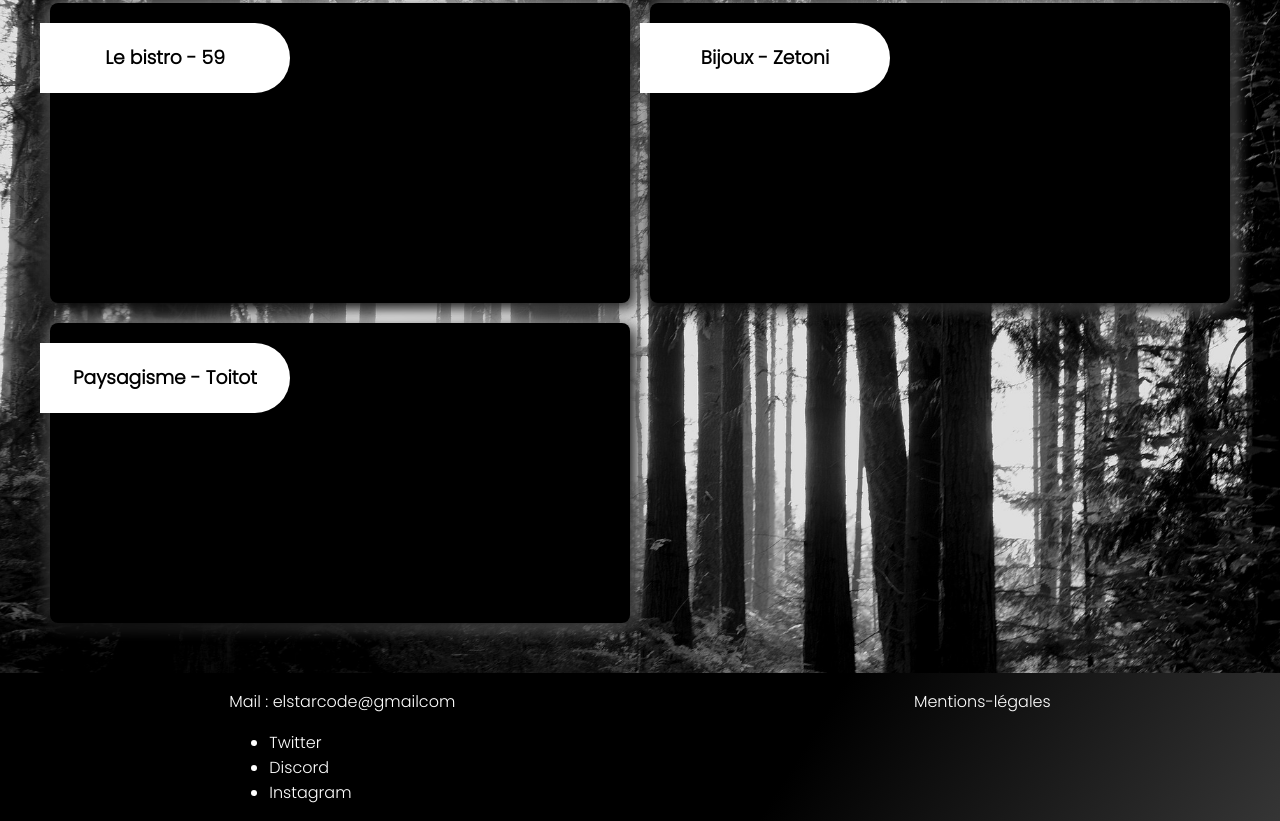
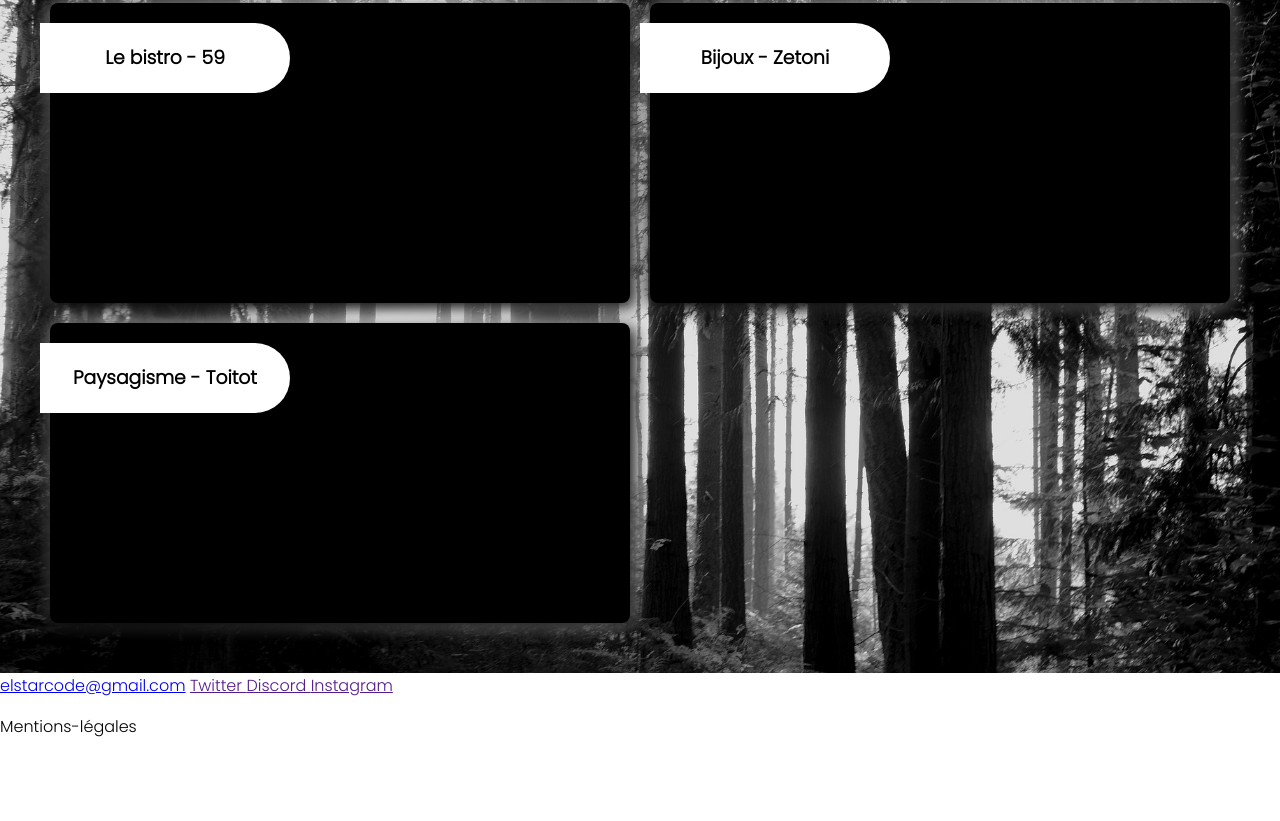
Before and after one commit to EL-StarCode/Firebase-starcode, a plain HTML site: page index.html in a window 1280 px wide. Shown: the part 375-1196 px from the top of the page. After the commit the page ends 1130 px from the top, so only its background shows below. Drawn offline with Linux system fonts and the light colour scheme.

Commit message:
Modification
Modification du lien href dans le header #card en #about
Modification dans about:  -changement du lien email en Mailto  -changement des li en a'href

```diff
--- a/index.html
+++ b/index.html
@@ -21,7 +21,7 @@
             <h1 class="title">STARCODE</h1>
         </div>
 
-        <a href="#cards" class="Ctcanchor">Nous contacter</a>
+        <a href="#about" class="Ctcanchor">Nous contacter</a>
     </header>
 
     <main class="achievement">
@@ -45,16 +45,19 @@
 
     </main>
 
-    <footer class="about">
-        <div class="contact">
-
-            <p>Mail : elstarcode@gmailcom</p>
-
-            <ul class="reseaux">
-                <li class="reseau twitter">Twitter</li>
-                <li class="reseau discord">Discord</li>
-                <li class="reseau instagram">Instagram</li>
-            </ul>
+    <footer id="about">
+        <div class="wrapper-contact">
+            <a href="mailto:elstarcode@gmail.com" class="reseau email">
+                elstarcode@gmail.com</a>
+            <a href="" class="reseau twitter">
+                Twitter
+            </a>
+            <a href="" class="reseau discord">
+                Discord
+            </a>
+            <a href="" class="reseau instagram">
+                Instagram
+            </a>
         </div>
 
         <div class="mentions-legales">
```
